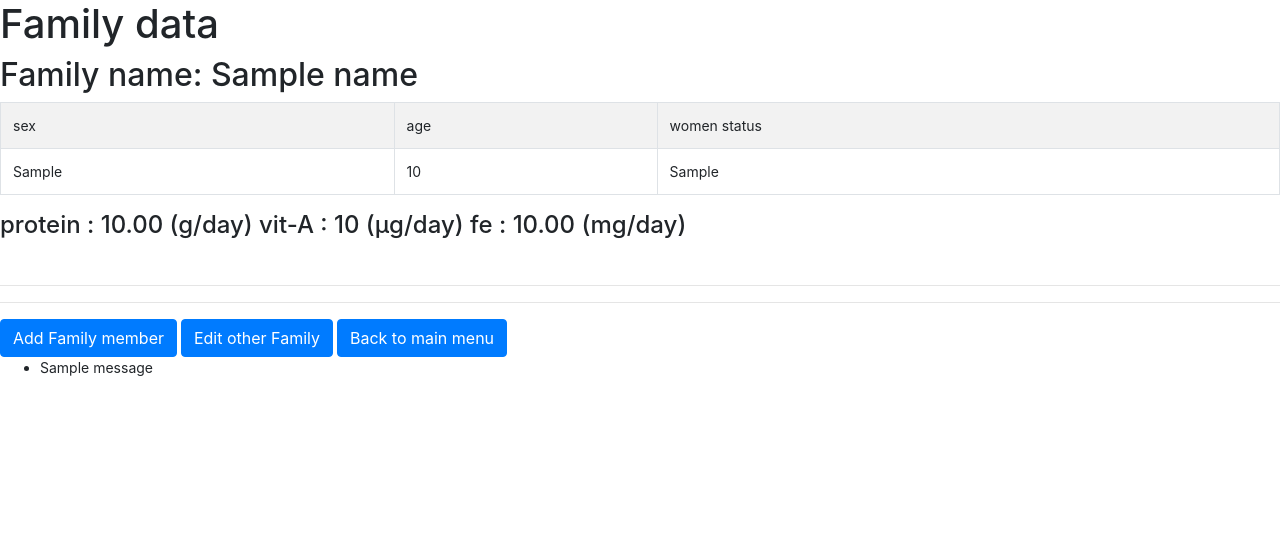
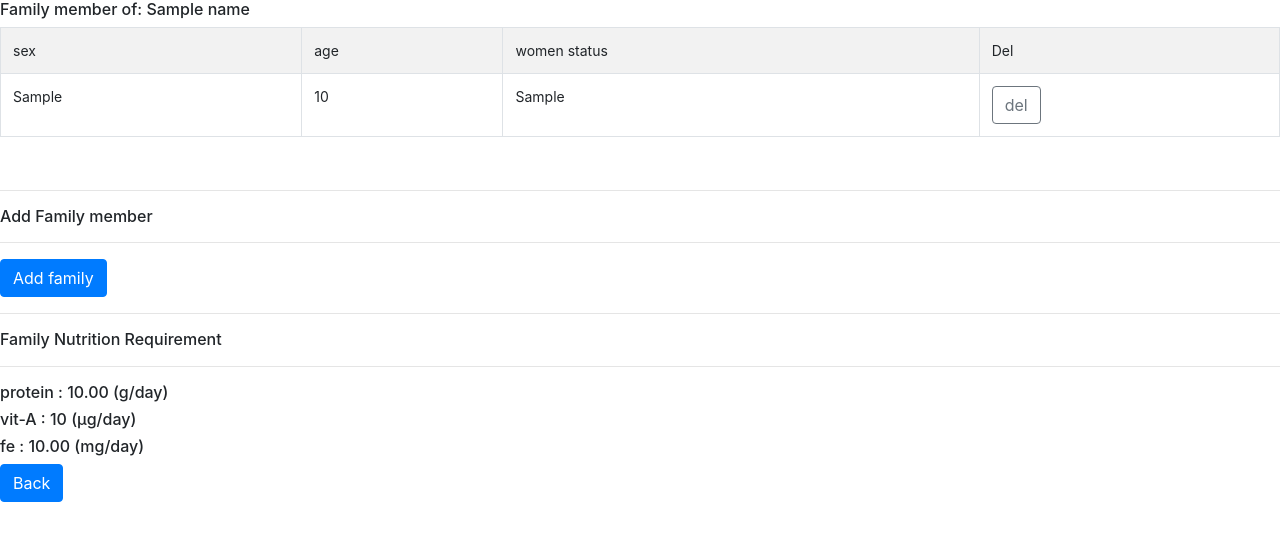
Before and after one commit to snakada1615/ifna08, a Django app: template app/templates/app/family_create.html in a window 1280 px wide. Shown: the part 37-578 px from the top of the page. Run offline with Django 3.2, Linux system fonts and the light colour scheme; the template is opened without the code that fills it: most values are stand-ins (such as "Sample title", 1, 10 or a date in 2020); one stand-in notice (Sample message) is shown; some libraries are stand-ins or nearby versions.

Commit message:
now family member can be edited

```diff
--- a/app/filters.py
+++ b/app/filters.py
@@ -1,7 +1,7 @@
 from django_filters import FilterSet
 from django_filters import filters
 
-from .models import Family
+from .models import FamilyList
 
 
 class MyOrderingFilter(filters.OrderingFilter):
@@ -9,7 +9,7 @@ class MyOrderingFilter(filters.OrderingFilter):
 
 class FamilyFilter(FilterSet):
 
-    name = filters.ModelChoiceFilter(queryset = Family.objects.all())
+    name = filters.ModelChoiceFilter(queryset = FamilyList.objects.all())
 #    family_name = filters.CharFilter(label='family name', lookup_expr='contains')
 #    women_s = filters.CharFilter(label='women special', lookup_expr='contains')
 
@@ -27,5 +27,5 @@ class FamilyFilter(FilterSet):
     )
 
     class Meta:
-        model = Family
+        model = FamilyList
         fields = ('name',)
--- a/app/forms.py
+++ b/app/forms.py
@@ -24,9 +24,6 @@ class FamilyForm(forms.ModelForm):
                     'sex': forms.RadioSelect(),
                     'women_s': forms.RadioSelect(),
                   }
-
-
-
 
 class BS4RadioSelect(forms.RadioSelect):
     input_type = 'radio'
--- a/app/templates/app/family_confirm_delete.html
+++ b/app/templates/app/family_confirm_delete.html
@@ -10,7 +10,7 @@
         <div class="row">
             <div class="col-12">
                 <div class="float-right">
-                    <a class="btn btn-outline-secondary" href="{% url 'index' %}">return</a>
+                    <a class="btn btn-outline-secondary" href="{% url 'family_create' %}">return</a>
                     <input type="submit" class="btn btn-outline-secondary" value="delete" />
                 </div>
             </div>
@@ -19,7 +19,7 @@
         <div class="row">
             <div class="col-12">
                 <div class="float-right">
-                    <a class="btn btn-outline-secondary" href="{% url 'index' %}">return</a>
+                    <a class="btn btn-outline-secondary" href="{% url 'family_create' %}">return</a>
                     <input type="submit" class="btn btn-outline-secondary" value="delete" />
                 </div>
             </div>
--- a/app/templates/app/family_create.html
+++ b/app/templates/app/family_create.html
@@ -3,29 +3,29 @@
 {% block content %}
 {% load humanize %}
 
-	<h1>Family data</h1>
-	<h2>Family name: {{ name }}</h2>
+	<h6>Family member of: {{ name }}</h6>
 		<table class="table table-bordered table-striped table-condensed>
 			<tbody>
 				<tr class="success">
 					<td>sex</td>
 					<td>age</td>
 					<td>women status</td>
+					<td>Del</td>
 				</tr>
 				{% for family in families %}
 					<tr>
 						<td>{{ family.get_sex_display }}</td>
 						<td>{{ family.get_age_display }}</td>
 						<td>{{ family.get_women_s_display }}</td>
+						<td><a class="btn btn-outline-secondary " href="{% url 'delete' family.pk %}">del</a></td>
 					</tr>
 				{% endfor %}
 			</tbody>
 		</table>
 
-		<h4>protein : {{dri_p|floatformat:2}} (g/day)  vit-A : {{dri_v|intcomma}} (μg/day)  fe : {{dri_f|floatformat:2}} (mg/day)</h4>
-
-		&nbsp;&nbsp;
+		&nbsp;
 		<hr>
+			<h6>Add Family member</h6>
 		<hr>
 
 		<form method="post">
@@ -33,16 +33,17 @@
 				<table>
 					{{form}}
 				</table>
-				<input class="btn btn-primary" type="submit" name="btn1" value="Add Family member"/>
-				<input class="btn btn-primary" type="submit" name="btn2" value="Edit other Family"/>
-				<input class="btn btn-primary" type="submit" name="btn3" value="Back to main menu"/>
+				<input class="btn btn-primary" type="submit" name="btn1" value="Add family"/>
+
+		&nbsp;
+		<hr>
+		<h6>Family Nutrition Requirement</h6>
+		<hr>
+		<h6>protein : {{dri_p|floatformat:2}} (g/day)</h6>
+		<h6>vit-A : {{dri_v|intcomma}} (μg/day)</h6>
+		<h6>fe : {{dri_f|floatformat:2}} (mg/day)</h6>
+
+		<input class="btn btn-primary" type="submit" name="btn2" value="Back"/>
 		</form>
 
-	{% if messages %}
-	<ul class="messages">
-	    {% for message in messages %}
-	    <li{% if message.tags %} class="{{ message.tags }}"{% endif %}>{{ message }}</li>
-	    {% endfor %}
-	</ul>
-	{% endif %}
 {% endblock %}
--- a/app/templates/app/topmenu.html
+++ b/app/templates/app/topmenu.html
@@ -1,10 +1,10 @@
 {% extends 'app/base.html' %}
 
 {% block content %}
-  <h2>IFNA tools</h2>
+  <h5>IFNA tools</h5>
   <hr>
   <div>
     <h2><a class="btn btn-primary" href="{% url 'fct_view_paging' 1 1 %}">Food composition table</a><br></h2>
-    <h2><a class="btn btn-primary" href="{% url 'family_select_create' %}">family information</a><br></h2>
+    <h2><a class="btn btn-primary" href="{% url 'family_select_create' %}">Nutrition requirement</a><br></h2>
   </div>
 {% endblock %}
```
Also changed, not shown: app/templates/app/family_filter.html (+5 -8 lines), app/views.py (+20 -4 lines).
